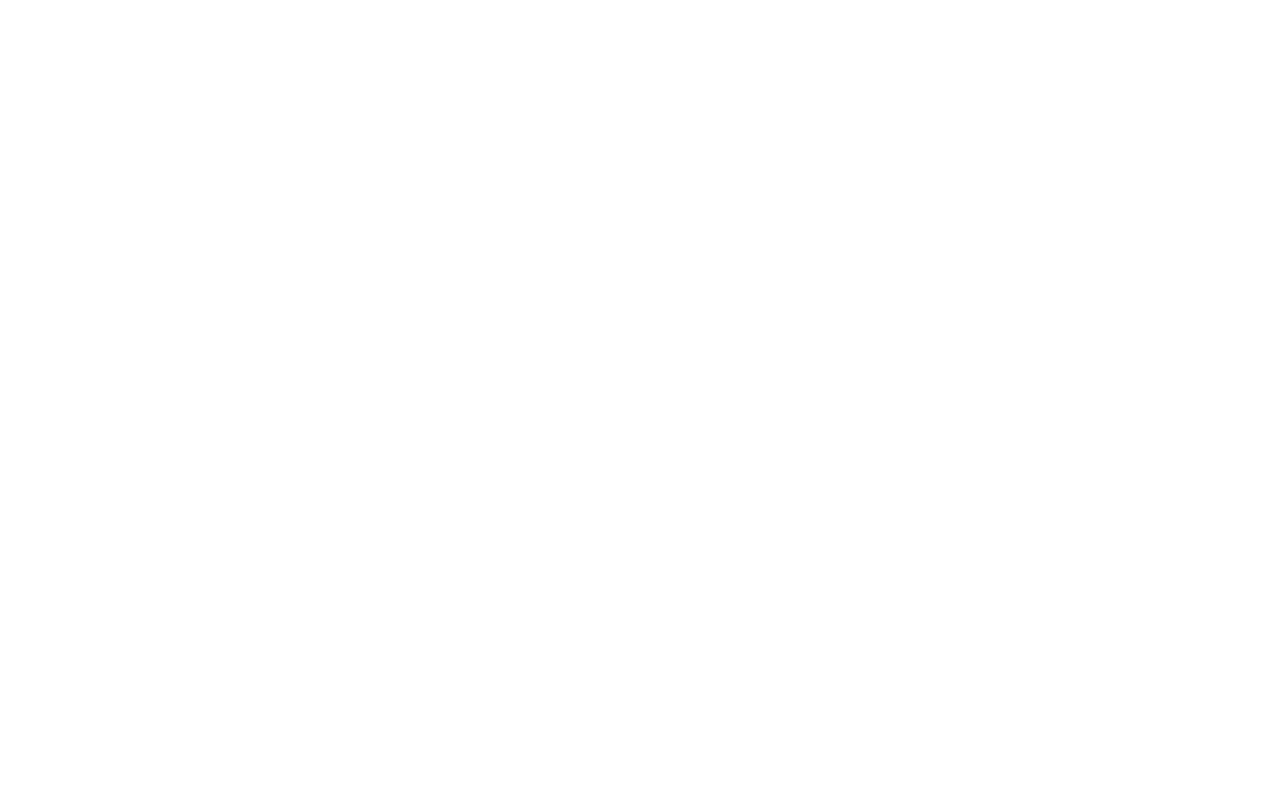
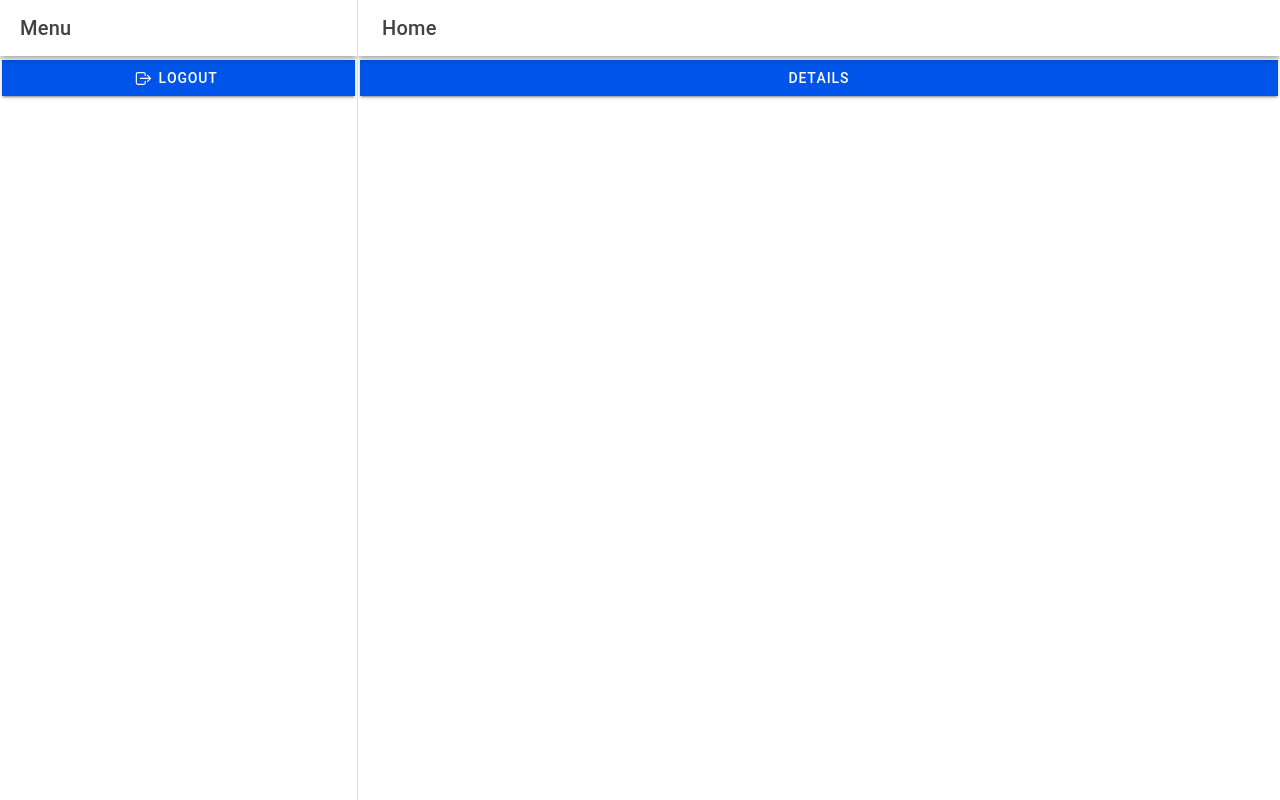
Before and after one commit to VicellesJaylourdE/it35-lab, a React (Vite) app: page /it35-lab/app/Home in a window 1280 px wide. Built offline with nearby package versions, Linux system fonts and the light colour scheme.

Commit message:
added some src folder of app.tsx

```diff
--- a/src/App.tsx
+++ b/src/App.tsx
@@ -1,7 +1,7 @@
 import { Redirect, Route } from 'react-router-dom';
 import { IonApp, IonRouterOutlet, setupIonicReact } from '@ionic/react';
 import { IonReactRouter } from '@ionic/react-router';
-import Home from './pages/Home';
+
 
 /* Core CSS required for Ionic components to work properly */
 import '@ionic/react/css/core.css';
@@ -32,19 +32,16 @@
 
 /* Theme variables */
 import './theme/variables.css';
-
+import Login from './pages/Login';
+import Menu from './pages/Menu';
 setupIonicReact();
 
 const App: React.FC = () => (
   <IonApp>
     <IonReactRouter>
       <IonRouterOutlet>
-        <Route exact path="/it35-lab/home">
-          <Home />
-        </Route>
-        <Route exact path="/it35-lab/">
-          <Redirect to="/it35-lab/home" />
-        </Route>
+      <Route exact path="/it35-lab" component={Login} />
+      <Route path="/it35-lab/app" component={Menu} />
       </IonRouterOutlet>
     </IonReactRouter>
   </IonApp>
--- /dev/null
+++ b/src/pages/About.tsx
@@ -0,0 +1,28 @@
+import {
+    IonButtons,
+      IonContent,
+      IonHeader,
+      IonMenuButton,
+      IonPage,
+      IonTitle,
+      IonToolbar
+  } from '@ionic/react';
+
+  const About: React.FC = () => {
+    return (
+      <IonPage>
+        <IonHeader>
+          <IonToolbar>
+            <IonButtons slot='start'>
+              <IonMenuButton></IonMenuButton>
+            </IonButtons>
+            <IonTitle>About</IonTitle>
+          </IonToolbar>
+        </IonHeader>
+        <IonContent fullscreen>
+        </IonContent>
+      </IonPage>
+    );
+  };
+
+  export default About;
--- /dev/null
+++ b/src/pages/Details.tsx
@@ -0,0 +1,29 @@
+import {
+    IonBackButton,
+    IonButtons,
+      IonContent,
+      IonHeader,
+      IonMenuButton,
+      IonPage,
+      IonTitle,
+      IonToolbar
+  } from '@ionic/react';
+
+  const Details: React.FC = () => {
+    return (
+      <IonPage>
+        <IonHeader>
+          <IonToolbar color="primary">
+            <IonButtons slot='start'>
+                <IonBackButton defaultHref='/it35-lab/app/home'></IonBackButton>
+            </IonButtons>
+            <IonTitle>Home Details</IonTitle>
+          </IonToolbar>
+        </IonHeader>
+        <IonContent className='ion-padding'>
+        </IonContent>
+      </IonPage>
+    );
+  };
+
+  export default Details;
--- a/src/pages/Home.tsx
+++ b/src/pages/Home.tsx
@@ -1,22 +1,30 @@
-import { IonContent, IonHeader, IonPage, IonTitle, IonToolbar } from '@ionic/react';
-import ExploreContainer from '../components/ExploreContainer';
-import './Home.css';
+import {
+  IonButton,
+  IonButtons,
+    IonContent,
+    IonHeader,
+    IonMenuButton,
+    IonPage,
+    IonTitle,
+    IonToolbar
+} from '@ionic/react';
+
 
 const Home: React.FC = () => {
   return (
     <IonPage>
       <IonHeader>
         <IonToolbar>
-          <IonTitle>Blank</IonTitle>
+        <IonButtons slot='start'>
+            <IonMenuButton ></IonMenuButton>
+          </IonButtons>
+          <IonTitle>Home</IonTitle>
         </IonToolbar>
       </IonHeader>
          <IonContent fullscreen>
-        <IonHeader collapse="condense">
-          <IonToolbar>
-            <IonTitle size="large">Blank</IonTitle>
-          </IonToolbar>
-        </IonHeader>
-        <ExploreContainer />
+           <IonButton routerLink="/it35-lab/app/home/details" expand="full">
+            Details
+           </IonButton>
          </IonContent>
        </IonPage>
      );
--- /dev/null
+++ b/src/pages/Login.tsx
@@ -0,0 +1,34 @@
+import {
+    IonButton,
+    IonButtons,
+      IonContent,
+      IonHeader,
+      IonMenuButton,
+      IonPage,
+      IonTitle,
+      IonToolbar,
+      useIonRouter
+  } from '@ionic/react';
+
+  const Login: React.FC = () => {
+    const navigation = useIonRouter();
+    const doLogin = () => {
+        navigation.push('/it35-lab/app','forward','replace');
+    }
+    return (
+      <IonPage>
+        <IonHeader>
+          <IonToolbar>
+            <IonTitle>Login</IonTitle>
+          </IonToolbar>
+        </IonHeader>
+        <IonContent className='ion-padding'>
+            <IonButton onClick={() => doLogin()} expand="full">
+                Login
+            </IonButton>
+        </IonContent>
+      </IonPage>
+    );
+  };
+
+  export default Login;
--- /dev/null
+++ b/src/pages/Menu.tsx
@@ -0,0 +1,70 @@
+import {
+    IonButton,
+    IonButtons,
+    IonContent,
+    IonHeader,
+    IonIcon,
+    IonItem,
+    IonMenu,
+    IonMenuButton,
+    IonMenuToggle,
+    IonPage,
+    IonRouterOutlet,
+    IonSplitPane,
+    IonTitle,
+    IonToolbar
+    } from '@ionic/react'
+  import {homeOutline, logOutOutline, rocketOutline} from 'ionicons/icons';
+  import { Redirect, Route } from 'react-router';
+  import Home from './Home';
+  import About from './About';
+  import Details from './Details';
+
+  const Menu: React.FC = () => {
+    const path = [
+        {name:'Home', url: '/it35-lab/app/Home', icon: homeOutline},
+        {name:'About', url: '/it35-lab/app/About', icon: rocketOutline},
+    ]
+    return (
+        <IonPage>
+            <IonSplitPane contentId="main">
+                <IonMenu contentId="main">
+                    <IonHeader>
+                        <IonToolbar>
+                            <IonTitle>
+                                Menu
+                            </IonTitle>
+                        </IonToolbar>
+                    </IonHeader>
+                    <IonContent>
+                        {path.map((item,index) =>(
+                            <IonMenuToggle key={index}>
+                                <IonItem routerLink={item.url} routerDirection="forward">
+                                    <IonIcon icon={item.icon} slot="start"></IonIcon>
+                                    {item.name}
+                                </IonItem>
+                            </IonMenuToggle>
+                        ))}
+
+                          {/*Logout Button*/}
+                          <IonButton routerLink="/it35-lab" routerDirection="back" expand="full">
+                            <IonIcon icon={logOutOutline} slot="start"> </IonIcon>
+                        Logout
+                        </IonButton>
+
+                    </IonContent>
+                </IonMenu>
+                <IonRouterOutlet id="main">
+                    <Route exact path="/it35-lab/app/Home" component={Home} />
+                    <Route exact path="/it35-lab/app/home/details" component={Details} />
+                    <Route exact path="/it35-lab/app/About" component={About} />
+                    <Route exact path="/it35-lab/app">
+                        <Redirect to="/it35-lab/app/Home"/>
+                    </Route>
+                </IonRouterOutlet>
+            </IonSplitPane>
+        </IonPage>
+    );
+  };
+
+  export default Menu;
```
Also changed, not shown: src/pages/Template.tsx (added, +28 -0 lines), src/pages/Home.css (deleted). Lines whose indentation alone changed are shown as unchanged.
